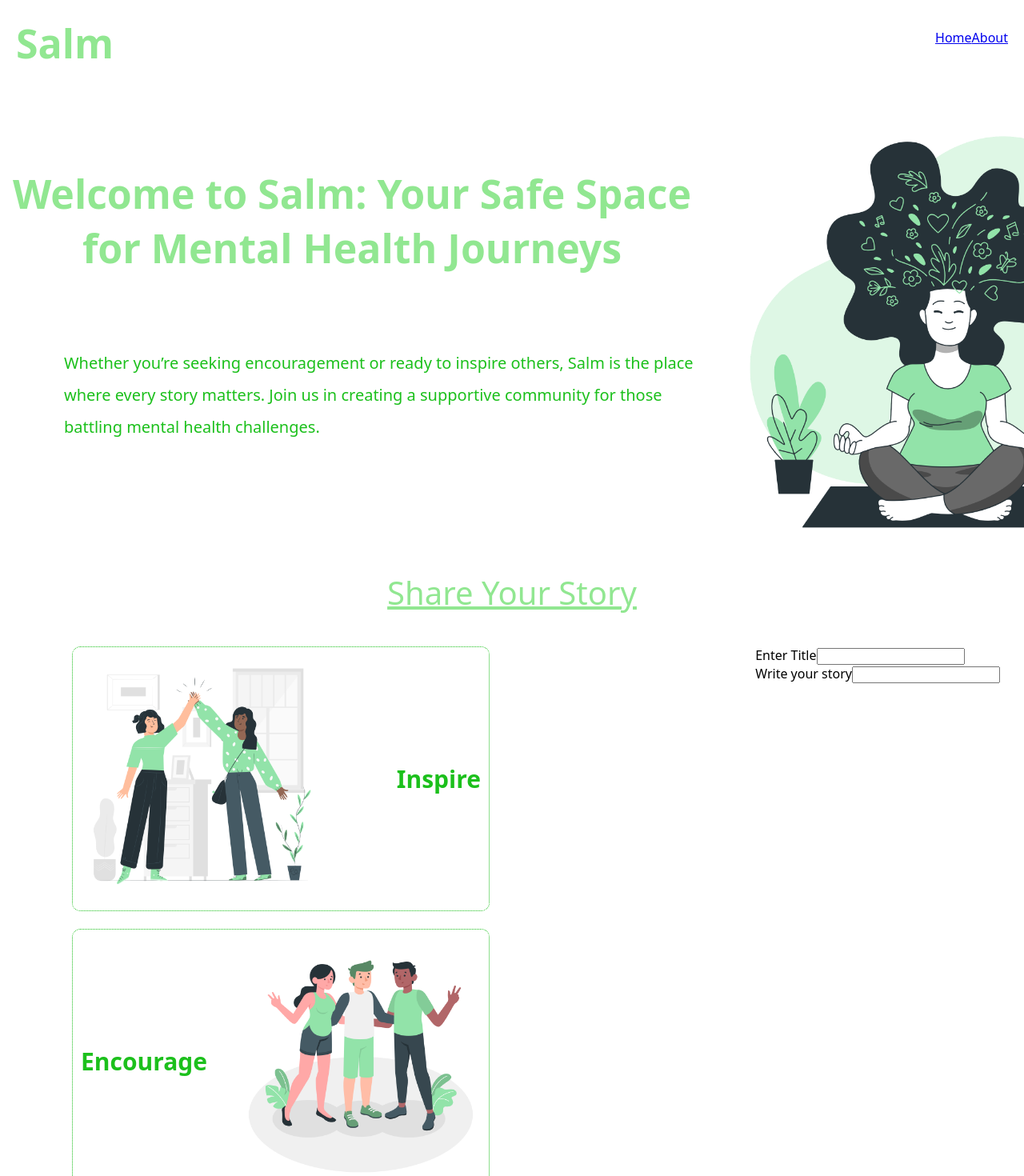
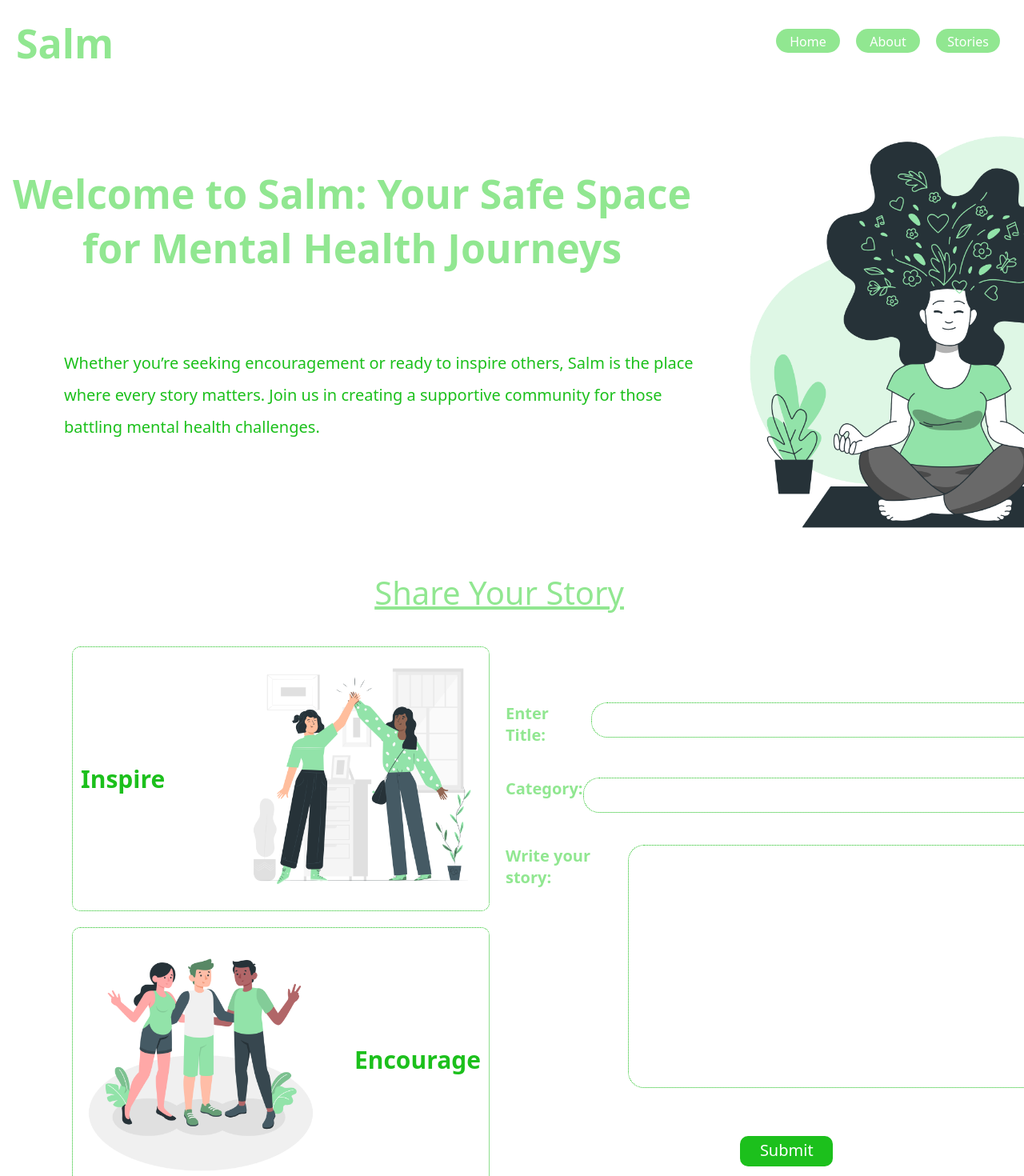
Before and after one commit to Doreen2002/salm, a React (Create React App) app: page / in a window 1280 px wide. Shown: the top 1470 px of the page at 80% size. Built offline with nearby package versions, Linux system fonts and the light colour scheme.

Commit message:
styled home page and utlised props

```diff
--- a/src/components/button.js
+++ b/src/components/button.js
@@ -0,0 +1,8 @@
+export default function SubmitBotton(props)
+{
+    return(
+        <div className="submit-button">
+          {props.button_name}
+        </div>
+    )
+}
--- /dev/null
+++ b/src/components/footer.js
@@ -0,0 +1,8 @@
+export default function Footer()
+{
+    return(
+        <div className="footer">
+
+        </div>
+    )
+}
--- a/src/components/header.js
+++ b/src/components/header.js
@@ -13,6 +13,7 @@ export default function Header()
             <ul className="header-links">
                 <li><Link to = {PathConstants.Home}>Home</Link></li>
                 <li><Link to = {PathConstants.About}>About</Link></li>
+                <li><Link to = {PathConstants.About}>Stories</Link></li>
             </ul>
             </div>
 
--- a/src/components/story_form.js
+++ b/src/components/story_form.js
@@ -1,22 +1,26 @@
+import SubmitBotton from "./button"
 export default function StoryForm()
 {
     const formData = [
-        {"lable":"Enter Title", "input_type":"text", "width":"20px", "height":"300px"},
-        {"lable":"Write your story", "input_type":"text", "width":"20px", "height":"30000px"},
+        {"lable":"Enter Title:", "input_type":"text", "style": {"width":"600px", "height":"40px", "borderRadius":"20px", "border":"1px dotted rgb(28, 192, 28)", "backgroundColor":"inherit"}},
+        {"lable":"Category:", "input_type":"text", "style": {"width":"600px", "height":"40px", "borderRadius":"20px", "border":"1px dotted rgb(28, 192, 28)", "backgroundColor":"inherit"}},
+        {"lable":"Write your story:", "input_type":"text", "style": {"width":"600px", "height":"300px", "borderRadius":"20px", "border":"1px dotted rgb(28, 192, 28)", "backgroundColor":"inherit"}},
 
     ]
     return(
-        <div>
+        <div className="story-form-container">
             <form>
                 {
                     formData.map((field, index)=>
-                        <div>
+                        <div className="story-form-input-container" key={index}>
                             <label>{field.lable}</label>
-                            <input type={field.input_type} />
+                            <input type={field.input_type} style={field.style} />
                         </div>
                     )
                 }
+
             </form>
+            <SubmitBotton button_name ="Submit"/>
         </div>
     )
 }
--- a/src/pages/home.js
+++ b/src/pages/home.js
@@ -5,8 +5,14 @@ import InspireImage from"../assets/Friendship-pana.png"
 import EncourageImage from "../assets/Friendship-amico.png"
 import Header from "../components/header.js"
 import StoryForm  from "../components/story_form.js"
+import Footer from "../components/footer.js"
 export default function Homepage()
 {
+    const containerTwoContent =[
+        {"image": InspireImage, "text": "Inspire", "style":{"flexDirection":"row-reverse", "marginBottom":"20px"}},
+        {"image": EncourageImage, "text": "Encourage", "style":{ "marginBottom":"20px"}},
+        {"image": InspireImage, "text": "Support", "style":{"flexDirection":"row-reverse", "marginBottom":"0px"}},
+    ]
     return(
         <Fragment>
             <Header/>
@@ -22,23 +28,21 @@ export default function Homepage()
             </div>
             <div className="home-share-your-story">Share Your Story</div>
             <div className="home-content-container-two">
-                <div>
-                <div className="home-content-container-img-holder">
+                <div className="home-content-container-img-holder-parent" >
+                {containerTwoContent.map((field, index)=>
+                     <div   className="home-content-container-img-holder" style={field.style} key={index} >
 
-                    <div><img src={InspireImage}/></div>
-                    <div>Inspire</div>
-                </div>
-                <br></br>
-                <div className="home-content-container-img-holder">
-                <div>Encourage</div>
-                    <div><img src={EncourageImage}/></div>
+                     <div><img src={field.image}/></div>
+                     <div>{field.text}</div>
+                 </div>
 
-                </div>
+                )}
+
                 </div>
 
                 <StoryForm/>
             </div>
-
+            <Footer/>
         </Fragment>
 
     )
--- a/src/styles/App.css
+++ b/src/styles/App.css
@@ -73,6 +73,7 @@ body {
  font-weight: bold;
  padding: 10px;
 }
+
 .home-content-container-img-holder img{
   width: 300px;
   height: 300px;
@@ -82,9 +83,37 @@ body {
   text-decoration: underline;
   font-size: 40px;
   color: rgb(145, 231, 145);
-  text-align: center;
+  text-align: right;
+  margin-right: 500px;
+}
+.story-form-container
+{
+  width:900px;
+  background-color: white;
+  border-radius: 50px;
+  margin-top: 10px;
+  display: flex;
+  flex-direction: column;
+
+
+}
+.story-form-container form{
+  margin: 20px;
+}
+.story-form-input-container
+{
+  width: 100%;
+  display: flex;
+  justify-content: space-between;
+  margin: 40px 0px;
 }
 
+.story-form-input-container label
+{
+  font-size: 20px;
+  color: rgb(145, 231, 145);
+  font-weight: bolder;
+}
 /* header styles */
 .header-links-container
 {
@@ -99,20 +128,65 @@ body {
   display: flex;
   justify-content: space-between;
   list-style-type: none;
+  width: 300px;
+
+
+}
+.header-links li
+{
+  background-color: rgb(145, 231, 145);
+  margin: 0px 10px;
+  height: 20px;
+  width: 130px;
+  text-align: center;
+  border-radius: 20px;
+  padding: 5px;
+
+
+}
+a{
+  color: white;
+  text-decoration: none;
+}
+a:active
+{
+  color: white;
 
 }
 
-a:active
-{
-  text-decoration: underline;
-  color: green;
-}
+a:hover{
 
-a:hover{
 
 }
 
 a:visited
 {
+  color: white;
 
 }
+
+/* buttons */
+
+.submit-button
+{
+  width: 100px;
+  height: 30px;
+  color: white;
+  background-color:rgb(28, 192, 28) ;
+  font-size: 15px;
+  align-self: center;
+  border-radius: 10px;
+  text-align: center;
+  font-size: 20px;
+  padding: 4px 8px;
+}
+
+/* footer styles*/
+
+.footer{
+  margin:30px 0px 0px 0px;
+  width: 100%;
+  height: 20px;
+  background-color: rgb(145, 231, 145);
+
+}
```
Also changed, not shown: src/pages/stories.js (+9 -0 lines), 1 other file (tests, documents, lock files or other folders).
